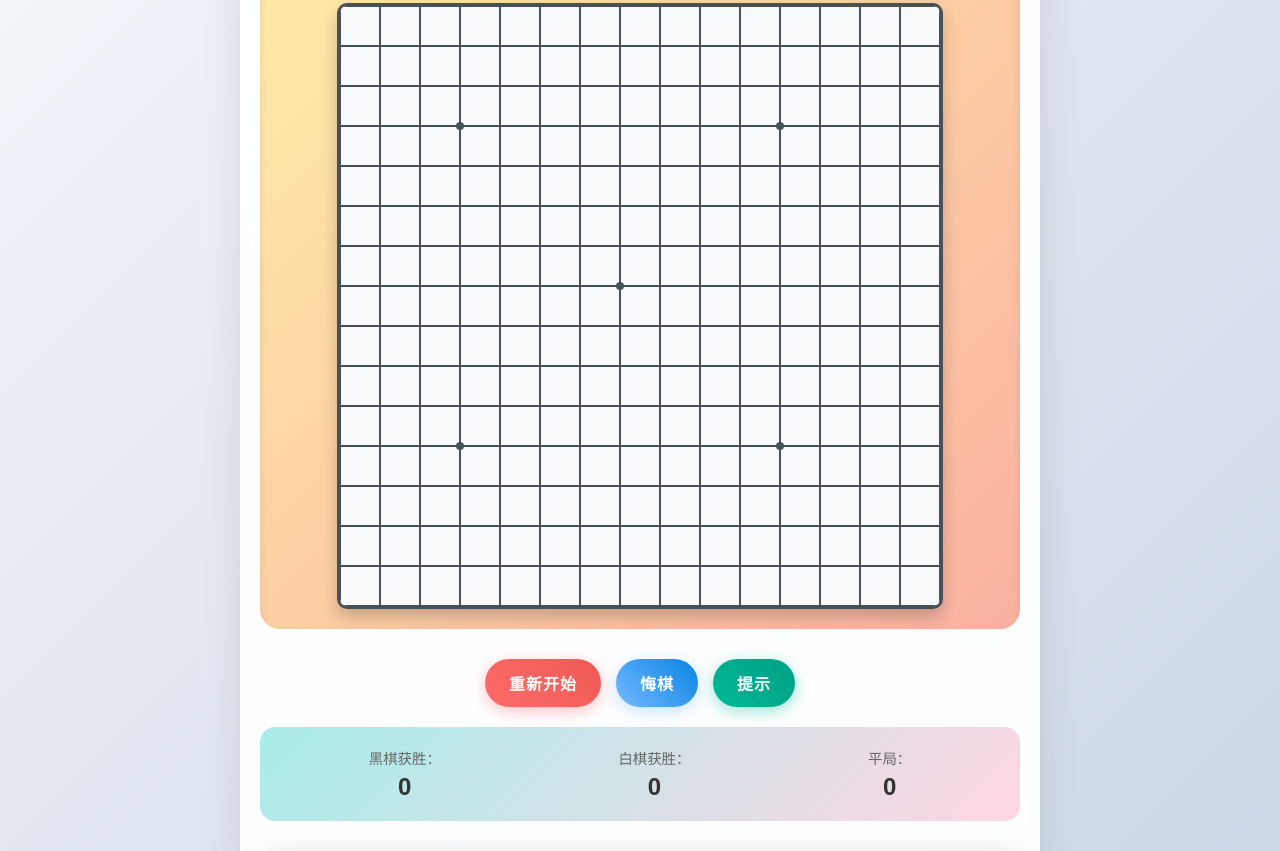
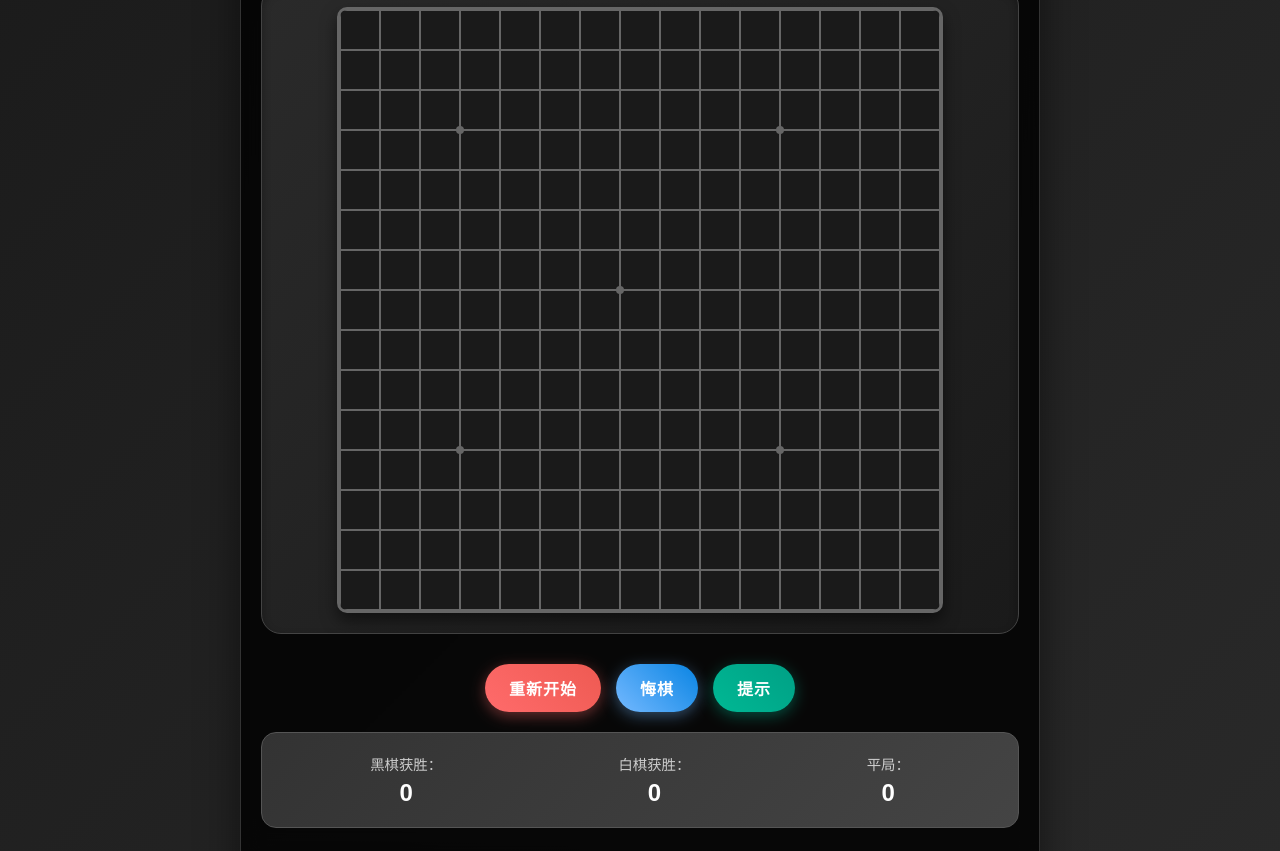
Before and after one commit to dingai2046/wuziqi20251013, a plain HTML site: page index.html in a window 1280 px wide. Shown: the part 259-1110 px from the top of the page. Drawn offline with Linux system fonts and the light colour scheme.

Commit message:
五子棋换黑色调v2.0

```diff
--- a/script.js
+++ b/script.js
@@ -49,11 +49,11 @@ class GomokuGame {
         ctx.clearRect(0, 0, this.canvas.width, this.canvas.height);
 
         // 绘制背景
-        ctx.fillStyle = '#f8f9fa';
+        ctx.fillStyle = '#1a1a1a';
         ctx.fillRect(0, 0, this.canvas.width, this.canvas.height);
 
         // 绘制网格线
-        ctx.strokeStyle = '#495057';
+        ctx.strokeStyle = '#666';
         ctx.lineWidth = 2;
 
         // 垂直线
@@ -88,7 +88,7 @@ class GomokuGame {
             [3, 3], [3, 11], [7, 7], [11, 3], [11, 11]
         ];
 
-        ctx.fillStyle = '#495057';
+        ctx.fillStyle = '#666';
         starPoints.forEach(([row, col]) => {
             const x = col * this.cellSize;
             const y = row * this.cellSize;
--- a/style.css
+++ b/style.css
@@ -7,19 +7,20 @@
 
 body {
     font-family: 'Microsoft YaHei', 'Arial', sans-serif;
-    background: linear-gradient(135deg, #f5f7fa 0%, #c3cfe2 100%);
+    background: linear-gradient(135deg, #1a1a1a 0%, #2d2d2d 100%);
     min-height: 100vh;
-    color: #333;
+    color: #fff;
 }
 
 .container {
     max-width: 800px;
     margin: 0 auto;
     padding: 20px;
-    background: rgba(255, 255, 255, 0.95);
+    background: rgba(0, 0, 0, 0.8);
     border-radius: 20px;
-    box-shadow: 0 20px 40px rgba(0, 0, 0, 0.1);
+    box-shadow: 0 20px 40px rgba(0, 0, 0, 0.5);
     backdrop-filter: blur(10px);
+    border: 1px solid #333;
 }
 
 /* 头部标题样式 */
@@ -52,9 +53,10 @@ body {
     align-items: center;
     margin-bottom: 20px;
     padding: 15px;
-    background: linear-gradient(135deg, #667eea 0%, #764ba2 100%);
+    background: linear-gradient(135deg, #333 0%, #555 100%);
     border-radius: 15px;
     color: white;
+    border: 1px solid #444;
 }
 
 .current-player {
@@ -95,16 +97,17 @@ body {
     justify-content: center;
     margin: 30px 0;
     padding: 20px;
-    background: linear-gradient(135deg, #ffeaa7 0%, #fab1a0 100%);
+    background: linear-gradient(135deg, #2a2a2a 0%, #1a1a1a 100%);
     border-radius: 20px;
-    box-shadow: inset 0 4px 8px rgba(0, 0, 0, 0.1);
+    box-shadow: inset 0 4px 8px rgba(0, 0, 0, 0.3);
+    border: 1px solid #444;
 }
 
 #game-board {
-    background: #f8f9fa;
-    border: 3px solid #495057;
+    background: #1a1a1a;
+    border: 3px solid #666;
     border-radius: 10px;
-    box-shadow: 0 8px 16px rgba(0, 0, 0, 0.2);
+    box-shadow: 0 8px 16px rgba(0, 0, 0, 0.5);
     cursor: crosshair;
     transition: transform 0.2s ease;
 }
@@ -172,8 +175,9 @@ body {
     justify-content: space-around;
     margin: 20px 0;
     padding: 20px;
-    background: linear-gradient(135deg, #a8edea 0%, #fed6e3 100%);
+    background: linear-gradient(135deg, #333 0%, #444 100%);
     border-radius: 15px;
+    border: 1px solid #555;
 }
 
 .stat-item {
@@ -183,7 +187,7 @@ body {
 .stat-label {
     display: block;
     font-size: 0.9rem;
-    color: #666;
+    color: #ccc;
     margin-bottom: 5px;
 }
 
@@ -191,16 +195,17 @@ body {
     display: block;
     font-size: 1.5rem;
     font-weight: bold;
-    color: #333;
+    color: #fff;
 }
 
 /* 合作伙伴Logo展示区域 */
 .partners-section {
     margin: 30px 0;
     padding: 25px;
-    background: linear-gradient(135deg, #1e3c72 0%, #2a5298 100%);
+    background: linear-gradient(135deg, #000 0%, #1a1a1a 100%);
     border-radius: 20px;
-    box-shadow: 0 10px 30px rgba(0, 0, 0, 0.2);
+    box-shadow: 0 10px 30px rgba(0, 0, 0, 0.5);
+    border: 1px solid #333;
 }
 
 .partners-title {
@@ -227,7 +232,7 @@ body {
 }
 
 .partner-logo {
-    background: rgba(255, 255, 255, 0.95);
+    background: rgba(255, 255, 255, 0.1);
     border-radius: 12px;
     padding: 15px 20px;
     min-width: 120px;
@@ -235,10 +240,11 @@ body {
     display: flex;
     align-items: center;
     justify-content: center;
-    box-shadow: 0 4px 15px rgba(0, 0, 0, 0.1);
+    box-shadow: 0 4px 15px rgba(0, 0, 0, 0.3);
     transition: all 0.3s ease;
     cursor: pointer;
     border: 2px solid transparent;
+    backdrop-filter: blur(10px);
 }
 
 .partner-logo:hover {
```
